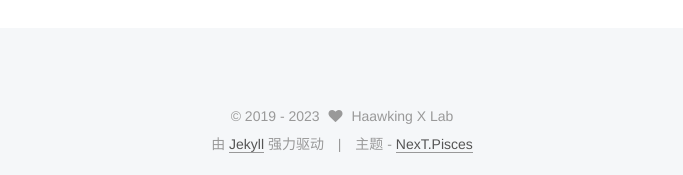
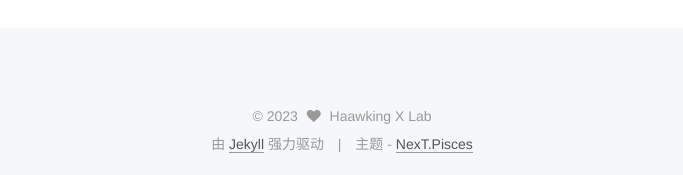
Before and after one commit to JunningWu/haawkingX, a Jekyll site: the page built from index.html, in a window 1280 px wide. Shown: the part 4583-4758 px from the top of the page, without its empty margins (428-1111 px from the left). Built offline with Jekyll 4.4.1, drawn with Linux system fonts in a browser that asks for light colours; the list of posts is cut into pages by our own code; comment, search, counter and statistics services are not loaded.

Commit message:
Update _config.yml

```diff
--- a/_config.yml
+++ b/_config.yml
@@ -86,7 +86,7 @@ keywords: "Jekyll, NexT"
 rss: false
 
 # Specify the date when the site was setup
-since: 2019
+since: 2023
 
 # icon between year and author @Footer
 authoricon: heart
@@ -108,7 +108,7 @@ seo: false
 
 # If true, will add site-subtitle to index page, added in jekyll config.
 # subtitle: Subtitle
-index_with_subtitle: false
+index_with_subtitle: true
 
 # ---------------------------------------------------------------
 # Menu Settings
```
